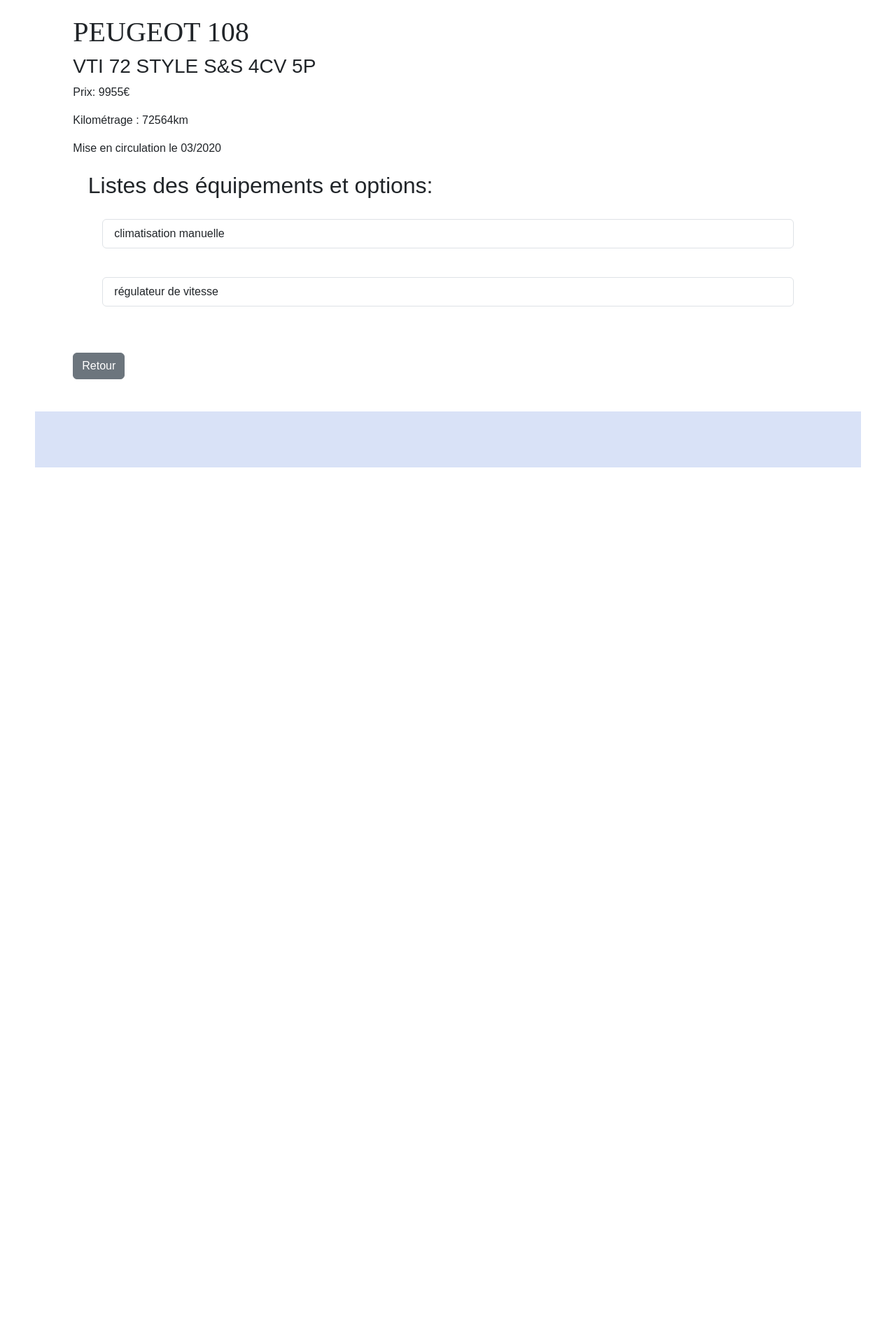
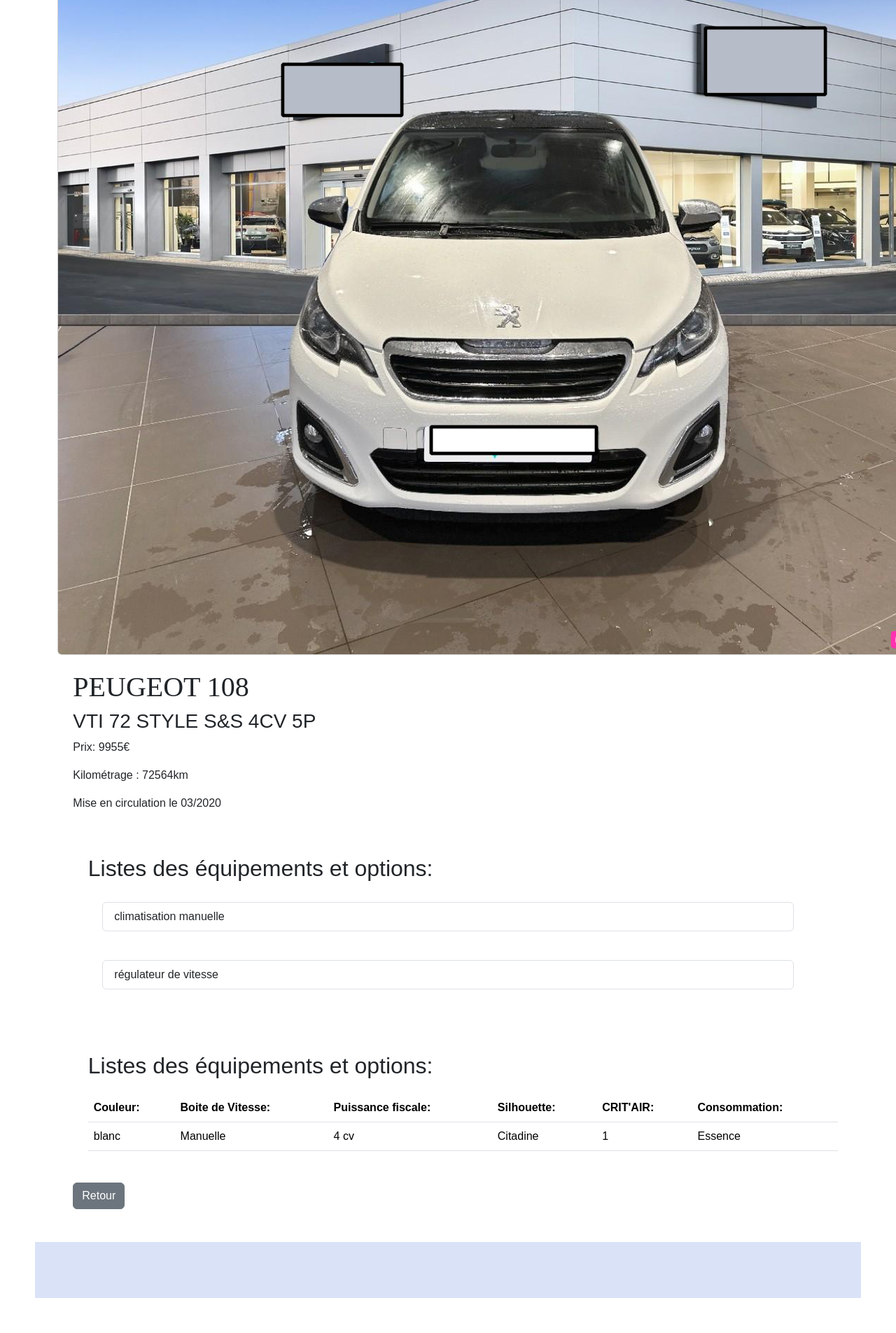
Before and after one commit to keppone/Ecf2023GarageKarineP, a PHP site: page /voiture/1 in a window 1280 px wide; the page is wider, and only the part inside the window is pictured. Shown: the part 341-2246 px from the top of that part at 70% size. Before the commit the page ends 1009 px from the top of that part, so only its background shows below. Run offline with PHP 8.4, Linux system fonts and the light colour scheme; data comes from the database, SQL or seed files in the repository; data that the repository does not hold is empty.

Commit message:
15th add first picture and caracteristic table

```diff
--- a/app/Models/Car.php
+++ b/app/Models/Car.php
@@ -2,6 +2,7 @@
 
 namespace App\Models;
 
+use PDO;
 use DateTime;
 use App\Models\Model;
 
@@ -20,6 +21,25 @@
         SELECT o.* FROM optionCarEquipement o
         INNER JOIN car_option co ON co.optionId = o.id
         WHERE co.carId = ?
+        ", [$this->id]);
+    }
+
+    public function getImage()
+    {
+        return $this->query("
+        SELECT i.* FROM image i
+        INNER JOIN car_image ci ON ci.imageId = i.id
+        WHERE ci.carId = ?
+        ", [$this->id]);
+
+    }
+
+    public function getCaracCar()
+    {
+        return $this->query("
+        SELECT ca.* FROM caracteristics ca
+        INNER JOIN car_carac cc ON cc.caracId = ca.id
+        WHERE cc.carId = ?
         ", [$this->id]);
     }
 
--- a/views/site/show.php
+++ b/views/site/show.php
@@ -1,10 +1,12 @@
-<img src="<?=$params['car']->principalPicture?>" class="card mx-auto d-block" alt="image">
+<?php foreach($params['car']->getImage() as $image): ?>
+<img src="<?= $image->link?>" class="card mx-auto d-block" alt="image">
+<?php endforeach ?>
 <h1><?= $params['car']->name?></h1>
 <h3><?= $params['car']->model?></h3>
 <p>Prix: <?= $params['car']->price?>€</p>
 <p>Kilométrage : <?= $params['car']->mileage?>km</p>
 <p>Mise en circulation le <?= $params['car']->getDateCirculation()?></p>
-
+<span>
 <div>
 <h2>Listes des équipements et options: </h2>
 <?php foreach($params['car']->getOptionCar() as $optionCar): ?>
@@ -13,7 +15,32 @@
     </ul>
 <?php endforeach ?>
 </div>
-
-
-
+<span>
+<div>
+<h2>Listes des équipements et options: </h2>
+<table class="table table-responsive">
+  <thead class="thead-dark">
+    <tr>
+      <th scope="col">Couleur: </th>
+      <th scope="col">Boite de Vitesse: </th>
+      <th scope="col">Puissance fiscale: </th>
+      <th scope="col">Silhouette: </th>
+      <th scope="col">CRIT'AIR: </th>
+      <th scope="col">Consommation: </th>
+    </tr>
+  </thead>
+  <tbody>
+    <?php foreach($params['car']->getCaracCar() as $carac): ?>
+    <tr>
+      <td><?= $carac->color ?></td>
+      <td><?= $carac->gearbox ?></td>
+      <td><?= $carac->fiscalPower ?> cv</td>
+      <td><?= $carac->type ?></td>
+      <td><?= $carac->CRITAIR?></td>
+      <td><?= $carac->fuel?></td>
+    </tr>
+    <?php endforeach ?>
+  </tbody>
+</table>
+</div>
 <a href ="/" class="btn btn-secondary">Retour</a>
```
Also changed, not shown: views/site/index.php (+5 -3 lines).
